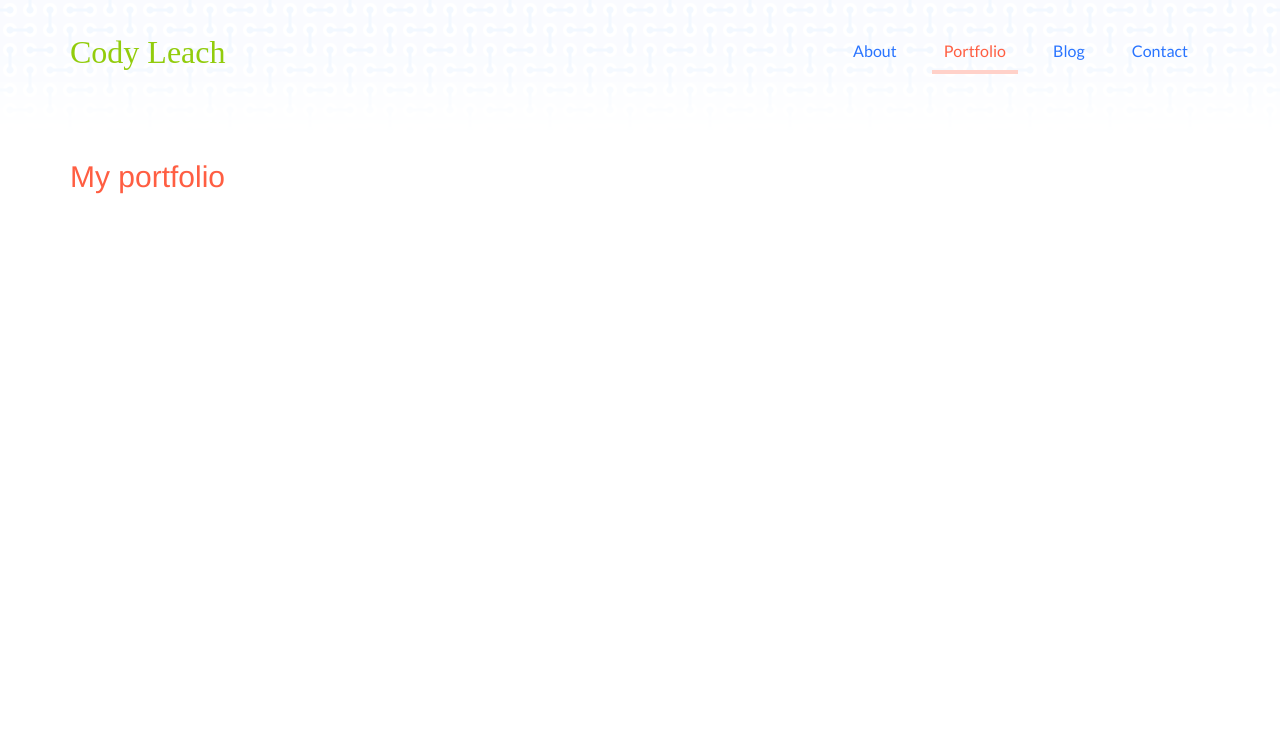
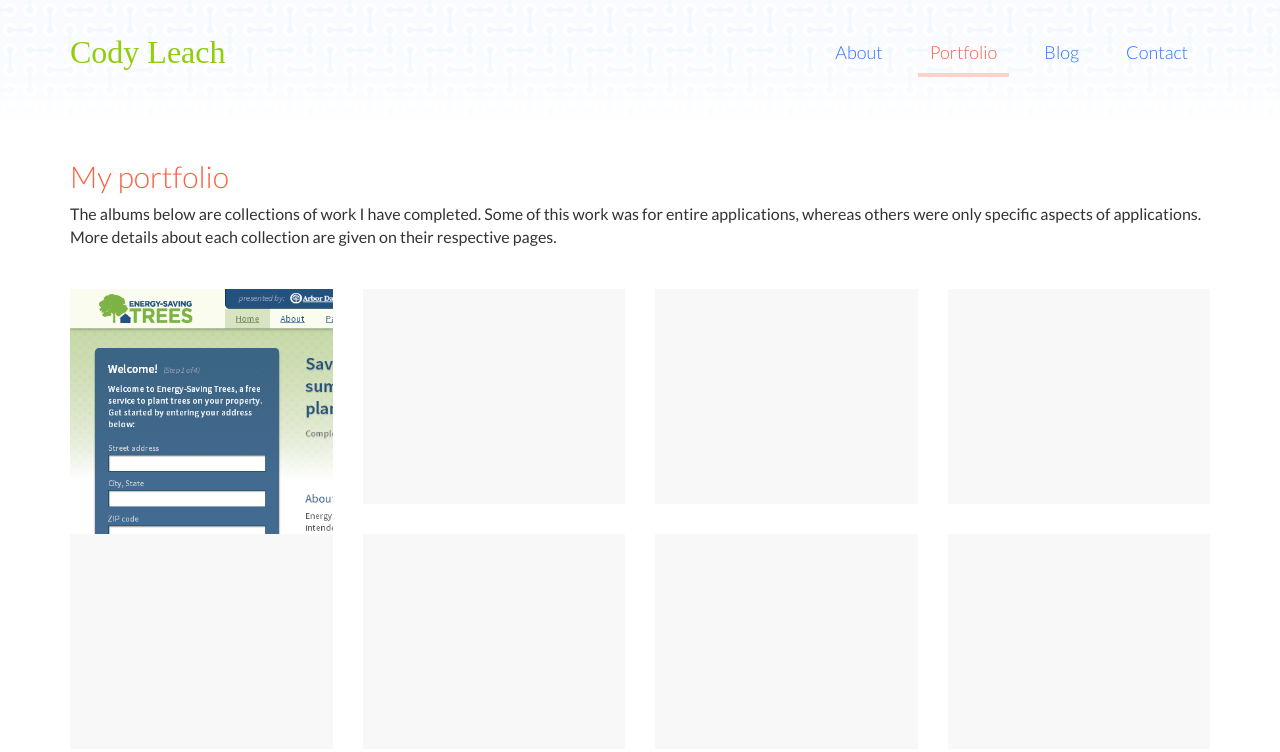
Before and after one commit to codyleach/Portfolio, a website: page client/index.html in a window 1280 px wide. Drawn offline with nearby package versions, Linux system fonts and the light colour scheme; a web font is replaced by a local one.

Commit message:
Working on the portfolio page.

```diff
--- a/client/index.html
+++ b/client/index.html
@@ -3,17 +3,18 @@
   <head>
     <title>Hello!</title>
     <meta name="viewport" content="width=device-width, initial-scale=1.0">
-    <link href='http://fonts.googleapis.com/css?family=Lato:300,400|Damion' rel='stylesheet' type='text/css'>
+    <link href='https://fonts.googleapis.com/css?family=Lato:100,300,400|Damion' rel='stylesheet' type='text/css'>
     <link rel="stylesheet" href="/css/bootstrap.min.css">
-    <link rel="stylesheet" href="/css/bootstrap-theme.min.css">
+    <!--<link rel="stylesheet" href="/css/bootstrap-theme.min.css">-->
     <link rel="stylesheet" href="/css/sixties/theme.css">
     <link rel="stylesheet" href="/css/sixties/header.css">
+    <link rel="stylesheet" href="/css/sixties/portfolio.css">
   </head>
   <body>
     <header class="container">
         <div class="row">
-            <span class="logo col-xs-3">Cody Leach</span>
-            <nav class="col-xs-9">
+            <span class="logo col-md-3">Cody Leach</span>
+            <nav class="col-md-9">
                 <ul>
                     <li><a href="/about">About</a></li>
                     <li><a href="/portfolio" class="selected">Portfolio</a></li>
@@ -24,10 +25,29 @@
         </div>
     </header>
     <div class="container">
-      <h2>My portfolio</h2>
+        <div class="row">
+            <h2 class="col-md-12">My portfolio</h2>
+        </div>
+        <div class="row">
+            <div class="col-md-12">
+              The albums below are collections of work I have completed. Some of this work was for entire applications, whereas others were only specific aspects of applications. More details about each collection are given on their respective pages.
+            </div>
+        </div>
+        <div class="row tile-container first">
+            <div class="col-md-3 tile"><div><img src="img/1.png" class="img-responsive" /></div></div>
+            <div class="col-md-3 tile"><div></div></div>
+            <div class="col-md-3 tile"><div></div></div>
+            <div class="col-md-3 tile"><div></div></div>
+        </div>
+        <div class="row tile-container">
+            <div class="col-md-3 tile"><div></div></div>
+            <div class="col-md-3 tile"><div></div></div>
+            <div class="col-md-3 tile"><div></div></div>
+            <div class="col-md-3 tile"><div></div></div>
+        </div>
     </div>
     <script src="/js/jquery.min.js"></script>
     <script src="/js/bootstrap.min.js"></script>
-    <script src="https://ajax.googleapis.com/ajax/libs/angularjs/1.0.8/angular.min.js"></script>
+    <!--<script src="https://ajax.googleapis.com/ajax/libs/angularjs/1.0.8/angular.min.js"></script>-->
   </body>
 </html>
--- a/client/less/sixties/header.less
+++ b/client/less/sixties/header.less
@@ -21,6 +21,8 @@ header {
         a {
             padding: 0 12px 10px;
             margin: 0 10px;
+            font-size: 18px;
+            font-weight: 300;
 
             &.selected, &:hover {
                 color: #ff5e42;
--- /dev/null
+++ b/client/less/sixties/portfolio.less
@@ -0,0 +1,13 @@
+.tile {
+    height: 215px;
+    margin-bottom: 30px;
+
+    div {
+        background: #F8F8F8;
+        height: 100%;
+    }
+}
+
+.tile-container.first {
+    margin-top: 40px;
+}
--- a/client/less/sixties/theme.less
+++ b/client/less/sixties/theme.less
@@ -25,4 +25,9 @@ a {
 
 h2 {
     color: #ff5e42;
+    font-weight: 300;
 }
+
+h1, h2, h3, h4, h5, h6, .h1, .h2, .h3, .h4, .h5, .h6 {
+    font-family: inherit;
+}
```
Also changed, not shown: client/css/sixties/header.css, client/css/sixties/portfolio.css (added), client/css/sixties/theme.css, client/img/1.png (added).
